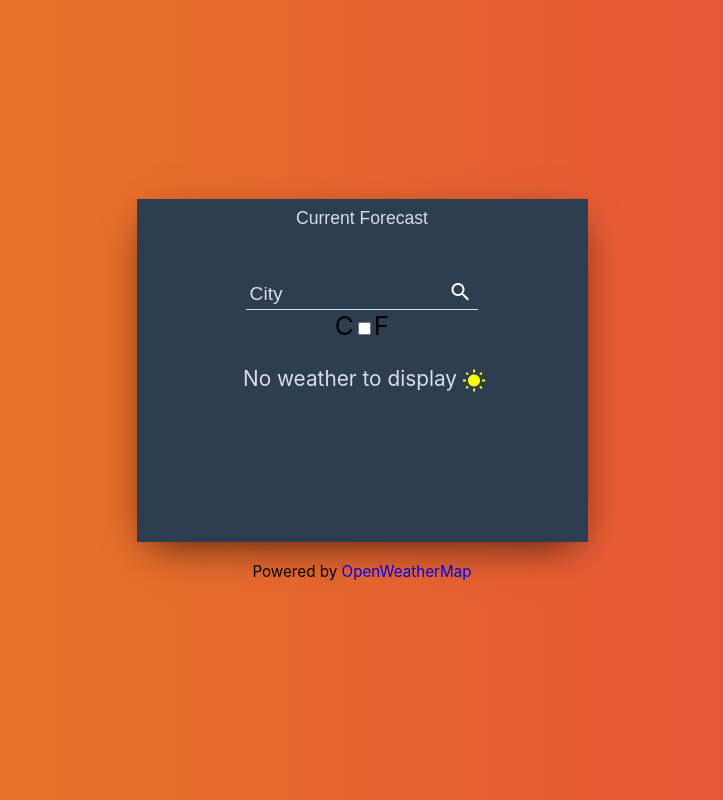
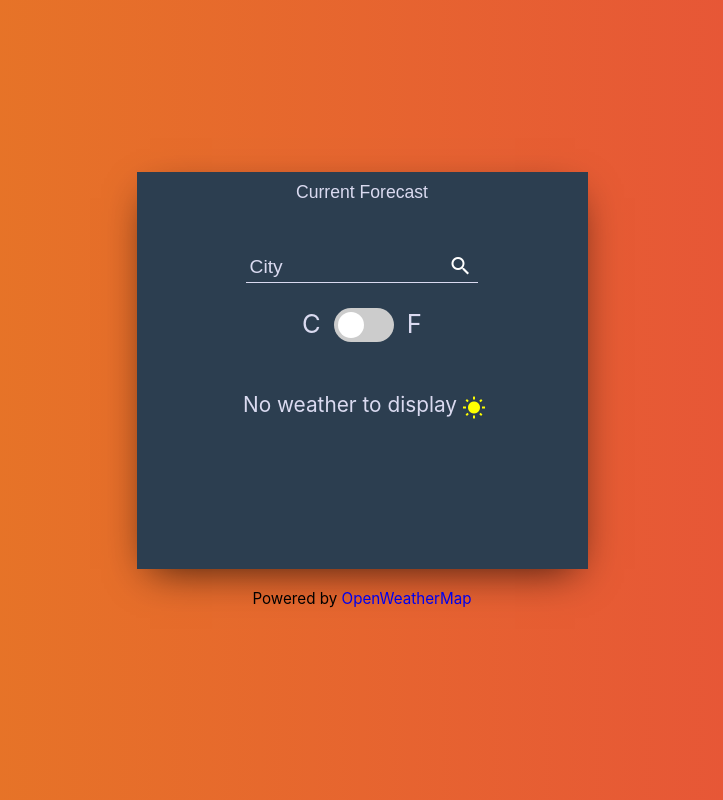
Before and after one commit to Eilima/weather-app, a React (Create React App) app: page / in a window 1280 px wide. Shown: the whole page, without its empty margins (278-1001 px from the left). Built offline with nearby package versions, Linux system fonts and the light colour scheme.

Commit message:
Move code for temperatur slider to its own file

```diff
--- a/src/Components/Display.js
+++ b/src/Components/Display.js
@@ -1,6 +1,7 @@
 import React from "react";
 import { Switch } from "./Switch";
 import { Form } from "./Form/Form";
+import { TemperatureSwitch } from "./TemperatureSwitch/TemperatureSwitch";
 
 export class Display extends React.Component {
   state = {
@@ -132,14 +133,7 @@ export class Display extends React.Component {
         <div className="infoBox">
           <Switch forecast={this.state.forecast} />
           <Form onChange={this.updateCityName} formSubmit={this.formSubmit} />
-          <div className="switch-slider">
-            C
-            <label className="switch">
-              <input onChange={(e) => this.switchFlip(e)} type="checkbox" />
-              <span className="slider round"></span>
-            </label>
-            F
-          </div>
+          <TemperatureSwitch switchFlip={this.switchFlip} />
           {this.infoDisplay()}
         </div>
       </div>
--- /dev/null
+++ b/src/Components/TemperatureSwitch/TemperatureSwitch.css
@@ -0,0 +1,68 @@
+/* The switch - the box around the slider */
+.switch {
+  position: relative;
+  display: inline-block;
+  width: 60px;
+  height: 34px;
+  margin: 25px 13px;
+}
+
+.switch-slider {
+  color: rgb(218, 218, 240);
+  font-size: 1.6rem;
+}
+
+/* Hide default HTML checkbox */
+.switch input {
+  opacity: 0;
+  width: 0;
+  height: 0;
+}
+
+/* The slider */
+.slider {
+  position: absolute;
+  cursor: pointer;
+  top: 0;
+  left: 0;
+  right: 0;
+  bottom: 0;
+  background-color: #ccc;
+  -webkit-transition: 0.4s;
+  transition: 0.4s;
+}
+
+.slider:before {
+  position: absolute;
+  content: "";
+  height: 26px;
+  width: 26px;
+  left: 4px;
+  bottom: 4px;
+  background-color: white;
+  -webkit-transition: 0.4s;
+  transition: 0.4s;
+}
+
+input:checked + .slider {
+  background-color: #2196f3;
+}
+
+input:focus + .slider {
+  box-shadow: 0 0 1px #2196f3;
+}
+
+input:checked + .slider:before {
+  -webkit-transform: translateX(26px);
+  -ms-transform: translateX(26px);
+  transform: translateX(26px);
+}
+
+/* Rounded sliders */
+.slider.round {
+  border-radius: 34px;
+}
+
+.slider.round:before {
+  border-radius: 50%;
+}
--- /dev/null
+++ b/src/Components/TemperatureSwitch/TemperatureSwitch.jsx
@@ -0,0 +1,17 @@
+import React from "react";
+import "./TemperatureSwitch.css";
+
+export class TemperatureSwitch extends React.Component {
+  render() {
+    return (
+      <div className="switch-slider">
+        C
+        <label className="switch">
+          <input onChange={(e) => this.props.switchFlip(e)} type="checkbox" />
+          <span className="slider round"></span>
+        </label>
+        F
+      </div>
+    );
+  }
+}
```
